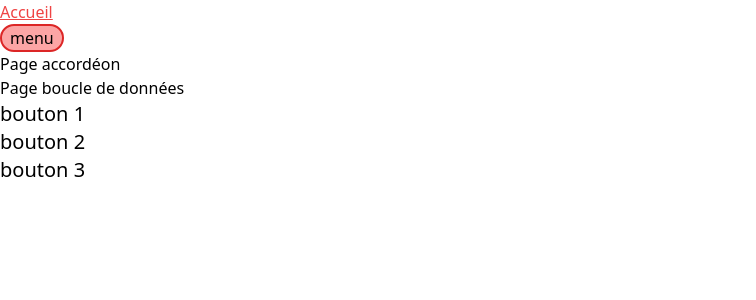
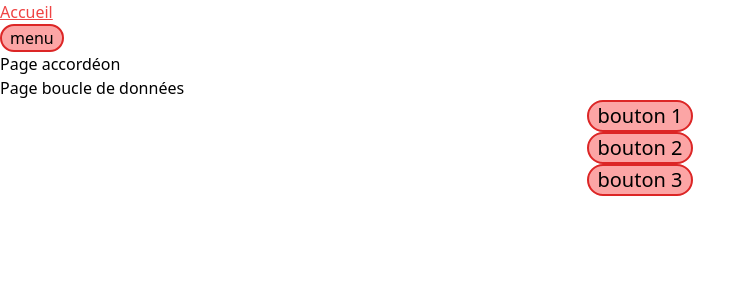
Before and after one commit to MMI-SAE-203/r213-2024-pracht-tp1-NathannSchwarz, a Vue app: page /accordeon in a window 1280 px wide. Shown: the top 300 px of the page, without its empty margins (0-756 px from the left). Built offline with nearby package versions, Linux system fonts and the light colour scheme.

Commit message:
style pour l'accordeon

```diff
--- a/src/pages/accordeon.vue
+++ b/src/pages/accordeon.vue
@@ -11,17 +11,18 @@ import { ref } from 'vue';
 
 <template>
 
-  <section>
 
-    <button class="text-xl" @pointerdown="sectionOpen = sectionOpen === 1 ? 0 : 1 ">bouton 1</button>
+    <section class=" flex flex-col justify-center items-center">
+            <button class="text-xl rounded-full border-2 border-red-600 bg-red-300 px-2" @pointerdown="sectionOpen = sectionOpen === 1 ? 0 : 1 ">bouton 1</button>
+    </section>
     <p v-show="sectionOpen === 1">Lorem ipsum dolor sit amet consectetur adipisicing elit. Eveniet ad molestiae unde debitis aperiam quaerat consectetur, nulla, facere nisi voluptatum explicabo adipisci optio? Magnam unde inventore quas ratione dolore nostrum.</p>
-  </section>
-  <section>
-    <button class="text-xl" @pointerdown="sectionOpen = sectionOpen === 2 ? 0 : 2 " >bouton 2</button>
+
+<section class="flex flex-col justify-center items-center">
+    <button class="text-xl rounded-full border-2 border-red-600 bg-red-300 px-2" @pointerdown="sectionOpen = sectionOpen === 2 ? 0 : 2 " >bouton 2</button>
     <p v-show="sectionOpen === 2">Reiciendis deserunt nobis quos, eveniet iusto inventore consequuntur eos, voluptatibus magni dicta accusamus alias optio reprehenderit ratione quo modi doloremque soluta placeat voluptate repudiandae eaque praesentium. Vel non distinctio tempore.</p>
   </section>
-  <section>
-    <button class="text-xl" @pointerdown="sectionOpen = sectionOpen === 3 ? 0 : 3">bouton 3</button>
+  <section class="flex flex-col justify-center items-center">
+    <button class="text-xl rounded-full border-2 border-red-600 bg-red-300 px-2 " @pointerdown="sectionOpen = sectionOpen === 3 ? 0 : 3">bouton 3</button>
     <p v-show="sectionOpen === 3">Obcaecati, et accusantium? Quaerat dolore fuga reprehenderit nemo inventore? Ex veritatis repellat delectus quo nostrum reprehenderit inventore quisquam architecto id non quos mollitia, minus tenetur neque! Ex quam pariatur voluptatum.</p>
   </section>
 
```
